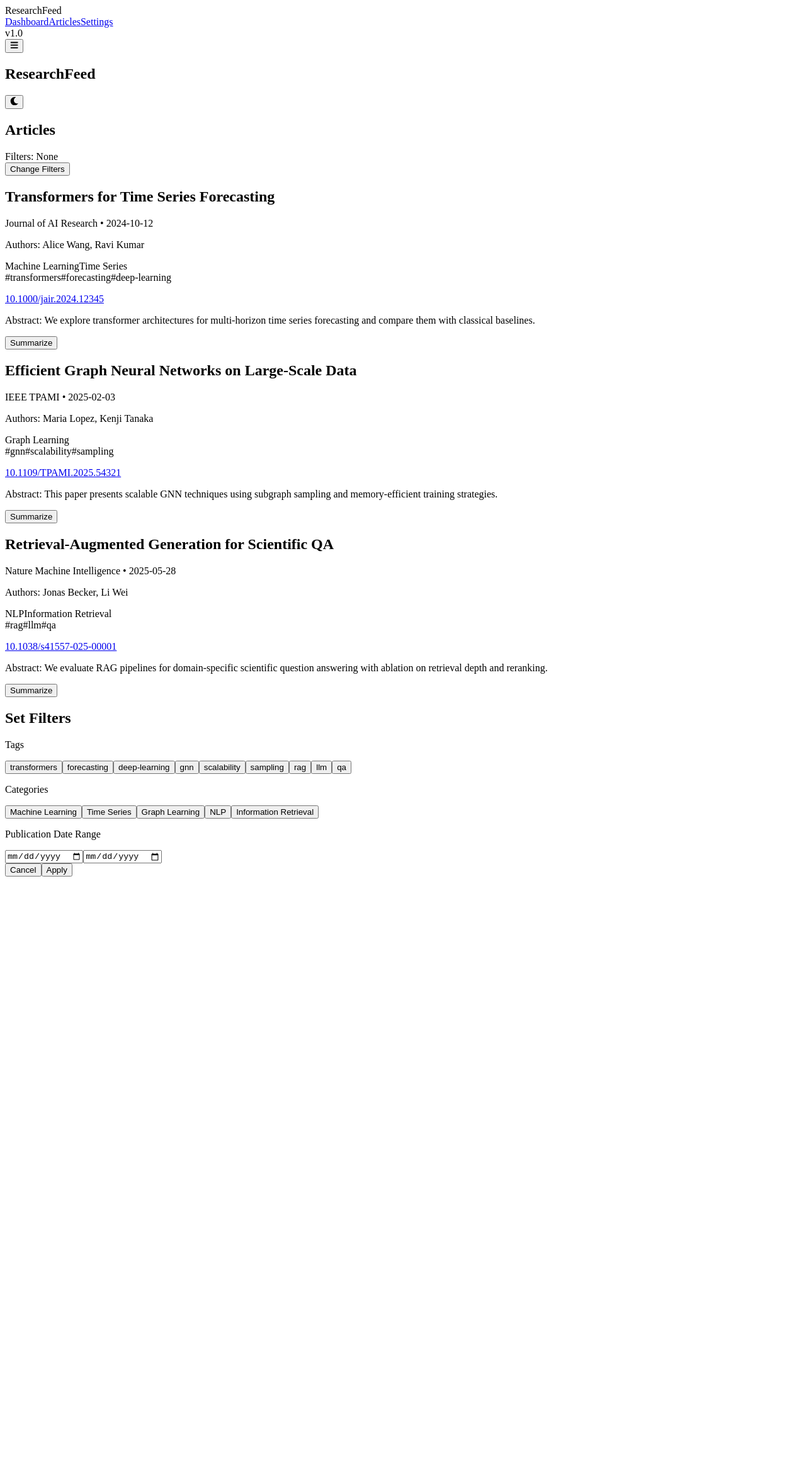
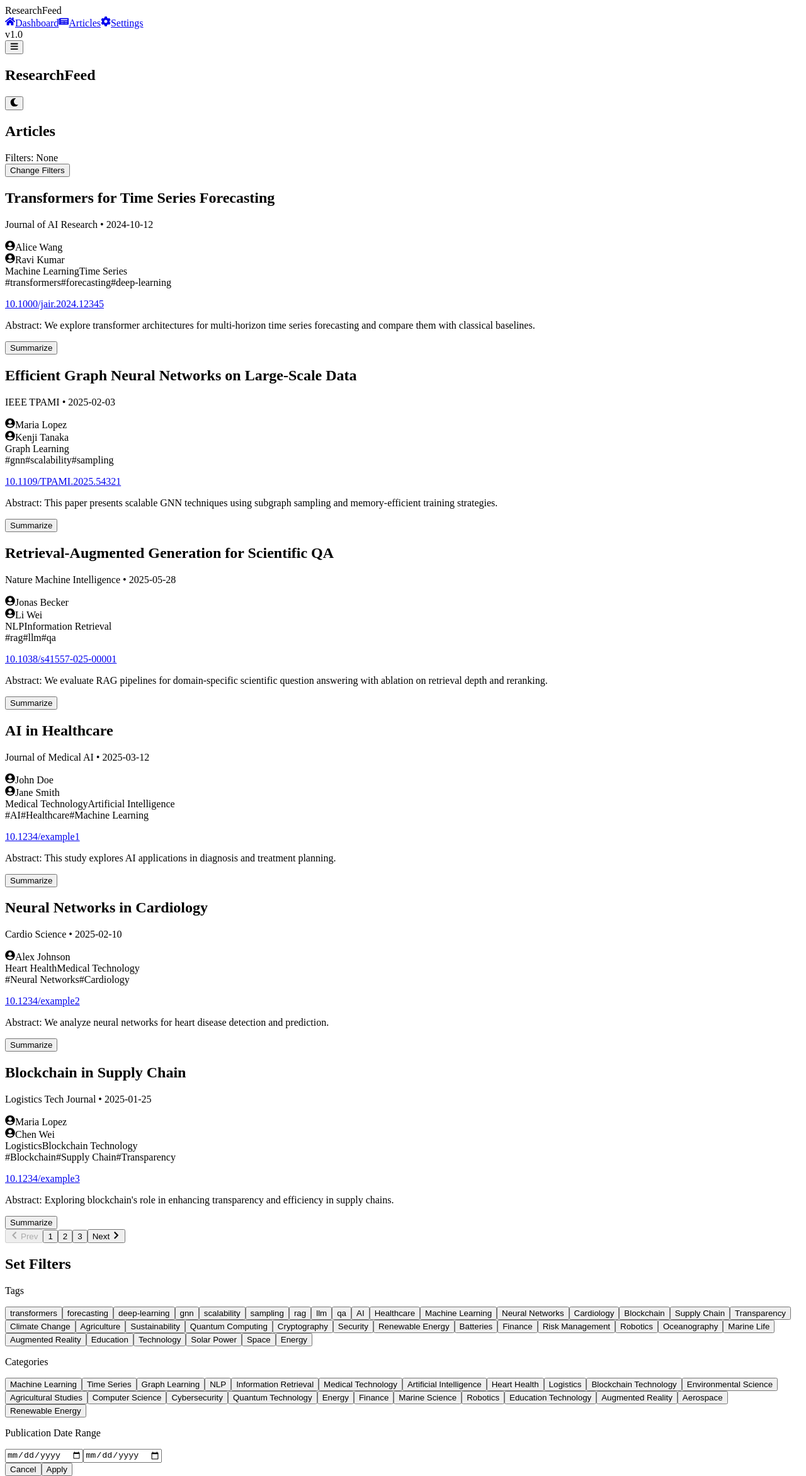
Before and after one commit to Shivamkumar4848/Research-Feed-Frontend, a React (Create React App) app: page /articles in a window 1280 px wide. Shown: the whole page at 63% size. Before the commit the page ends 1392 px from the top, so only its background shows below. Built offline with nearby package versions, Linux system fonts and the light colour scheme.

Commit message:
Added pagination to the articles page (#4)

```diff
--- a/src/components/ArticleCard.jsx
+++ b/src/components/ArticleCard.jsx
@@ -1,4 +1,5 @@
 import { useState } from "react";
+import AuthorAvatar from "../components/Avatar";
 
 export default function ArticleCard({ article }) {
     const [loading, setLoading] = useState(false);
@@ -32,7 +33,7 @@ export default function ArticleCard({ article }) {
     };
 
     return (
-        <div className="w-80 h-[420px] transition-all duration-300 hover:-translate-y-2 hover:shadow-2xl rounded-lg">
+        <div className="w-80 h-[420px] transition-all duration-300 hover:-translate-y-2 hover:shadow-2xl rounded-lg relative">
             <div className="perspective w-full h-full">
                 <div
                     className={`relative w-full h-full transition-transform duration-700 ${isFlipped ? "rotate-y-180" : ""}`}
@@ -49,10 +50,13 @@ export default function ArticleCard({ article }) {
                         <p className="text-gray-500 dark:text-gray-400 text-xs mb-1">
                             {article.journal} • {article.publication_date}
                         </p>
-                        <p className="text-gray-700 dark:text-gray-300 text-sm mb-2">
-                            <span className="font-medium">Authors:</span>{" "}
-                            {(article.authors || []).join(", ")}
-                        </p>
+
+                        {/* Author Avatars */}
+                        <div className="flex flex-wrap gap-2 mb-2">
+                            {(article.authors || []).map((author, idx) => (
+                                <AuthorAvatar key={idx} name={author} />
+                            ))}
+                        </div>
 
                         <div className="mb-2 flex flex-wrap gap-2">
                             {(article.category || []).map((cat, idx) => (
--- /dev/null
+++ b/src/components/Avatar.jsx
@@ -0,0 +1,10 @@
+import { FaUserCircle } from "react-icons/fa";
+
+export default function AuthorAvatar({ name }) {
+    return (
+        <div className="flex items-center gap-1 bg-gray-100 dark:bg-gray-700 px-2 py-1 rounded-full">
+            <FaUserCircle className="text-gray-500 dark:text-gray-300" />
+            <span className="text-sm text-gray-700 dark:text-gray-200">{name}</span>
+        </div>
+    );
+}
--- /dev/null
+++ b/src/components/Pagination.jsx
@@ -0,0 +1,38 @@
+import { FaChevronLeft, FaChevronRight } from "react-icons/fa";
+
+export default function Pagination({ currentPage, totalPages, onPageChange }) {
+    if (totalPages <= 1) return null;
+
+    return (
+        <div className="flex items-center justify-center mt-6 gap-2">
+            <button
+                onClick={() => onPageChange(currentPage - 1)}
+                disabled={currentPage === 1}
+                className="px-3 py-1 rounded bg-gray-200 dark:bg-gray-700 text-sm disabled:opacity-50 flex items-center gap-1"
+            >
+                <FaChevronLeft /> Prev
+            </button>
+
+            {Array.from({ length: totalPages }).map((_, idx) => (
+                <button
+                    key={idx}
+                    onClick={() => onPageChange(idx + 1)}
+                    className={`px-3 py-1 rounded text-sm ${currentPage === idx + 1
+                            ? "bg-violet-600 text-white"
+                            : "bg-gray-200 dark:bg-gray-700 text-gray-800 dark:text-gray-200"
+                        }`}
+                >
+                    {idx + 1}
+                </button>
+            ))}
+
+            <button
+                onClick={() => onPageChange(currentPage + 1)}
+                disabled={currentPage === totalPages}
+                className="px-3 py-1 rounded bg-gray-200 dark:bg-gray-700 text-sm disabled:opacity-50 flex items-center gap-1"
+            >
+                Next <FaChevronRight />
+            </button>
+        </div>
+    );
+}
--- a/src/components/Sidebar.jsx
+++ b/src/components/Sidebar.jsx
@@ -1,30 +1,40 @@
 import { NavLink } from "react-router-dom";
+import { FaHome, FaNewspaper, FaCog } from "react-icons/fa";
+
+const menuItems = [
+    { label: "Dashboard", path: "/dashboard", icon: <FaHome /> },
+    { label: "Articles", path: "/articles", icon: <FaNewspaper /> },
+    { label: "Settings", path: "/settings", icon: <FaCog /> },
+];
 
 export default function Sidebar({ isOpen, closeSidebar }) {
     return (
         <>
-            {/* Backdrop for mobile */}
             <div
                 onClick={closeSidebar}
-                className={`fixed inset-0 bg-black/40 z-40 sm:hidden ${isOpen ? "block" : "hidden"}`}
+                className={`fixed inset-0 bg-black/40 z-40 lg:hidden ${isOpen ? "block" : "hidden"
+                    }`}
             />
-
             <aside
-                className={`fixed top-0 left-0 z-50 w-64 h-full bg-white dark:bg-gray-800 shadow-md border-r border-gray-200 dark:border-gray-700 transform transition-transform duration-200 sm:translate-x-0
-        ${isOpen ? "translate-x-0" : "-translate-x-full"}`}
+                className={`fixed top-0 left-0 z-50 w-64 h-full bg-white dark:bg-gray-800 shadow-md border-r border-gray-200 dark:border-gray-700 transform transition-transform duration-200
+          lg:translate-x-0 lg:block
+          ${isOpen ? "translate-x-0" : "-translate-x-full"}`}
             >
                 <div className="p-4 flex flex-col h-full">
                     <div className="text-2xl font-bold font-mono mb-6 cursor-default">
                         <span className="text-violet-600">Research</span>
                         <span className="text-gray-900 dark:text-gray-100">Feed</span>
                     </div>
-
                     <nav className="flex flex-col gap-2">
-                        <SideLink to="/dashboard" label="Dashboard" />
-                        <SideLink to="/articles" label="Articles" />
-                        <SideLink to="/settings" label="Settings" />
+                        {menuItems.map((item) => (
+                            <SideLink
+                                key={item.path}
+                                to={item.path}
+                                label={item.label}
+                                icon={item.icon}
+                            />
+                        ))}
                     </nav>
-
                     <div className="mt-auto text-xs text-gray-500 dark:text-gray-400">
                         v1.0
                     </div>
@@ -34,18 +44,19 @@ export default function Sidebar({ isOpen, closeSidebar }) {
     );
 }
 
-function SideLink({ to, label }) {
+function SideLink({ to, label, icon }) {
     return (
         <NavLink
             to={to}
             className={({ isActive }) =>
-                `px-4 py-2 rounded transition-colors ${isActive
+                `flex items-center gap-3 px-4 py-2 rounded transition-colors ${isActive
                     ? "bg-violet-600 text-white"
                     : "text-gray-700 dark:text-gray-200 hover:bg-gray-100 dark:hover:bg-gray-700"
                 }`
             }
         >
-            {label}
+            <span className="text-lg">{icon}</span>
+            <span>{label}</span>
         </NavLink>
     );
 }
--- a/src/data/dummyData.json
+++ b/src/data/dummyData.json
@@ -28,5 +28,105 @@
     "tags": ["rag", "llm", "qa"],
     "doi": "10.1038/s41557-025-00001",
     "abstract": "We evaluate RAG pipelines for domain-specific scientific question answering with ablation on retrieval depth and reranking."
+  },
+  {
+    "title": "AI in Healthcare",
+    "journal": "Journal of Medical AI",
+    "publication_date": "2025-03-12",
+    "authors": ["John Doe", "Jane Smith"],
+    "doi": "10.1234/example1",
+    "abstract": "This study explores AI applications in diagnosis and treatment planning.",
+    "tags": ["AI", "Healthcare", "Machine Learning"],
+    "category": ["Medical Technology", "Artificial Intelligence"]
+  },
+  {
+    "title": "Neural Networks in Cardiology",
+    "journal": "Cardio Science",
+    "publication_date": "2025-02-10",
+    "authors": ["Alex Johnson"],
+    "doi": "10.1234/example2",
+    "abstract": "We analyze neural networks for heart disease detection and prediction.",
+    "tags": ["Neural Networks", "Cardiology"],
+    "category": ["Heart Health", "Medical Technology"]
+  },
+  {
+    "title": "Blockchain in Supply Chain",
+    "journal": "Logistics Tech Journal",
+    "publication_date": "2025-01-25",
+    "authors": ["Maria Lopez", "Chen Wei"],
+    "doi": "10.1234/example3",
+    "abstract": "Exploring blockchain's role in enhancing transparency and efficiency in supply chains.",
+    "tags": ["Blockchain", "Supply Chain", "Transparency"],
+    "category": ["Logistics", "Blockchain Technology"]
+  },
+  {
+    "title": "Climate Change Impact on Agriculture",
+    "journal": "Global Environmental Studies",
+    "publication_date": "2024-12-05",
+    "authors": ["Priya Sharma", "Michael Brown"],
+    "doi": "10.1234/example4",
+    "abstract": "An overview of climate change effects on global food production.",
+    "tags": ["Climate Change", "Agriculture", "Sustainability"],
+    "category": ["Environmental Science", "Agricultural Studies"]
+  },
+  {
+    "title": "Quantum Computing for Cryptography",
+    "journal": "Journal of Quantum Technologies",
+    "publication_date": "2025-04-01",
+    "authors": ["Ethan Wright", "Sofia Patel"],
+    "doi": "10.1234/example5",
+    "abstract": "Evaluating quantum algorithms for secure encryption and decryption methods.",
+    "tags": ["Quantum Computing", "Cryptography", "Security"],
+    "category": ["Computer Science", "Cybersecurity", "Quantum Technology"]
+  },
+  {
+    "title": "Renewable Energy Storage Solutions",
+    "journal": "Energy Innovations",
+    "publication_date": "2025-03-20",
+    "authors": ["Amina Khan", "Carlos Mendes"],
+    "doi": "10.1234/example6",
+    "abstract": "A comprehensive review of battery technologies for renewable energy storage.",
+    "tags": ["Renewable Energy", "Batteries", "Sustainability"],
+    "category": ["Energy", "Environmental Science"]
+  },
+  {
+    "title": "Machine Learning in Finance",
+    "journal": "FinTech Review",
+    "publication_date": "2025-02-28",
+    "authors": ["Liam O'Connor", "Haruto Tanaka"],
+    "doi": "10.1234/example7",
+    "abstract": "Application of supervised and unsupervised learning techniques in financial risk assessment.",
+    "tags": ["Machine Learning", "Finance", "Risk Management"],
+    "category": ["Finance", "Artificial Intelligence"]
+  },
+  {
+    "title": "Deep Sea Exploration Technologies",
+    "journal": "Marine Science Today",
+    "publication_date": "2025-01-15",
+    "authors": ["Olivia Martinez"],
+    "doi": "10.1234/example8",
+    "abstract": "Innovations in robotics and AI for deep-sea environmental monitoring.",
+    "tags": ["Robotics", "Oceanography", "Marine Life"],
+    "category": ["Marine Science", "Robotics"]
+  },
+  {
+    "title": "Augmented Reality in Education",
+    "journal": "EdTech Advances",
+    "publication_date": "2024-11-30",
+    "authors": ["Noah Kim", "Emily Davis"],
+    "doi": "10.1234/example9",
+    "abstract": "Assessing the effectiveness of AR tools in improving student engagement and retention.",
+    "tags": ["Augmented Reality", "Education", "Technology"],
+    "category": ["Education Technology", "Augmented Reality"]
+  },
+  {
+    "title": "Space-Based Solar Power Systems",
+    "journal": "Aerospace Energy Journal",
+    "publication_date": "2024-10-22",
+    "authors": ["Rajesh Gupta", "Hannah Lee"],
+    "doi": "10.1234/example10",
+    "abstract": "Feasibility study of harnessing solar energy from space and transmitting it to Earth.",
+    "tags": ["Solar Power", "Space", "Energy"],
+    "category": ["Aerospace", "Renewable Energy"]
   }
 ]
--- a/src/pages/Articles.jsx
+++ b/src/pages/Articles.jsx
@@ -3,6 +3,7 @@ import ArticleCard from "../components/ArticleCard";
 import Loader from "../components/Loader";
 import FilterModal from "../components/FilterModal";
 import FilterBar from "../components/FilterBar";
+import Pagination from "../components/Pagination";
 import useFilters from "../hooks/useFilters";
 import data from "../data/dummyData.json";
 
@@ -11,10 +12,12 @@ export default function Articles() {
     const [showModal, setShowModal] = useState(!filters || (!filters.tags?.length && !filters.categories?.length && !filters.startDate && !filters.endDate));
     const [loading, setLoading] = useState(true);
 
+    const [currentPage, setCurrentPage] = useState(1);
+    const itemsPerPage = 6;
+
     const availableTags = useMemo(() => [...new Set(data.flatMap(a => a.tags))], []);
     const availableCategories = useMemo(() => [...new Set(data.flatMap(a => a.category))], []);
 
-    // Simulate fetch delay
     useEffect(() => {
         const t = setTimeout(() => setLoading(false), 800);
         return () => clearTimeout(t);
@@ -38,6 +41,10 @@ export default function Articles() {
         });
     }, [filters]);
 
+    // Pagination logic
+    const totalPages = Math.ceil(filtered.length / itemsPerPage);
+    const paginatedArticles = filtered.slice((currentPage - 1) * itemsPerPage, currentPage * itemsPerPage);
+
     const apply = (f) => updateFilters(f);
 
     if (loading) return <Loader />;
@@ -51,11 +58,19 @@ export default function Articles() {
             {filtered.length === 0 ? (
                 <p className="text-gray-600 dark:text-gray-400">No articles match your filters.</p>
             ) : (
-                <div className="flex flex-wrap justify-start gap-6">
-                    {filtered.map((article, idx) => (
-                        <ArticleCard key={idx} article={article} />
-                    ))}
-                </div>
+                <>
+                    <div className="flex flex-wrap justify-start gap-6">
+                        {paginatedArticles.map((article, idx) => (
+                            <ArticleCard key={idx} article={article} />
+                        ))}
+                    </div>
+
+                    <Pagination
+                        currentPage={currentPage}
+                        totalPages={totalPages}
+                        onPageChange={setCurrentPage}
+                    />
+                </>
             )}
 
             <FilterModal
--- a/src/pages/Dashboard.jsx
+++ b/src/pages/Dashboard.jsx
@@ -1,8 +1,24 @@
 import { useState } from "react";
 import { useNavigate } from "react-router-dom";
+import { FaFilter, FaEye } from "react-icons/fa";
 import FilterModal from "../components/FilterModal";
 import useFilters from "../hooks/useFilters";
 import data from "../data/dummyData.json";
+
+const actionButtons = [
+    {
+        label: "Set Filters",
+        icon: <FaFilter />,
+        onClick: (setOpen) => setOpen(true),
+        style: "bg-violet-600 text-white hover:bg-violet-700"
+    },
+    {
+        label: "View Articles",
+        icon: <FaEye />,
+        onClick: (_, navigate) => navigate("/articles"),
+        style: "bg-gray-200 dark:bg-gray-700"
+    }
+];
 
 export default function Dashboard() {
     const navigate = useNavigate();
@@ -25,21 +41,17 @@ export default function Dashboard() {
 
             <div className="flex items-center justify-center">
                 <div className="flex gap-3">
-                    <button
-                        onClick={() => setOpen(true)}
-                        className="px-3 py-1.5 rounded bg-violet-600 text-white hover:bg-violet-700"
-                    >
-                        Set Filters
-                    </button>
-                    <button
-                        onClick={() => navigate("/articles")}
-                        className="px-3 py-1.5 rounded bg-gray-200 dark:bg-gray-700"
-                    >
-                        View Articles
-                    </button>
+                    {actionButtons.map((btn) => (
+                        <ActionButton
+                            key={btn.label}
+                            label={btn.label}
+                            icon={btn.icon}
+                            style={btn.style}
+                            onClick={() => btn.onClick(setOpen, navigate)}
+                        />
+                    ))}
                 </div>
             </div>
-
 
             <FilterModal
                 isOpen={open}
@@ -52,3 +64,15 @@ export default function Dashboard() {
         </div>
     );
 }
+
+function ActionButton({ label, icon, onClick, style }) {
+    return (
+        <button
+            onClick={onClick}
+            className={`flex items-center gap-2 px-3 py-1.5 rounded ${style}`}
+        >
+            <span className="text-lg">{icon}</span>
+            <span>{label}</span>
+        </button>
+    );
+}
```
Also changed, not shown: src/components/Button.jsx (added, +30 -0 lines).
